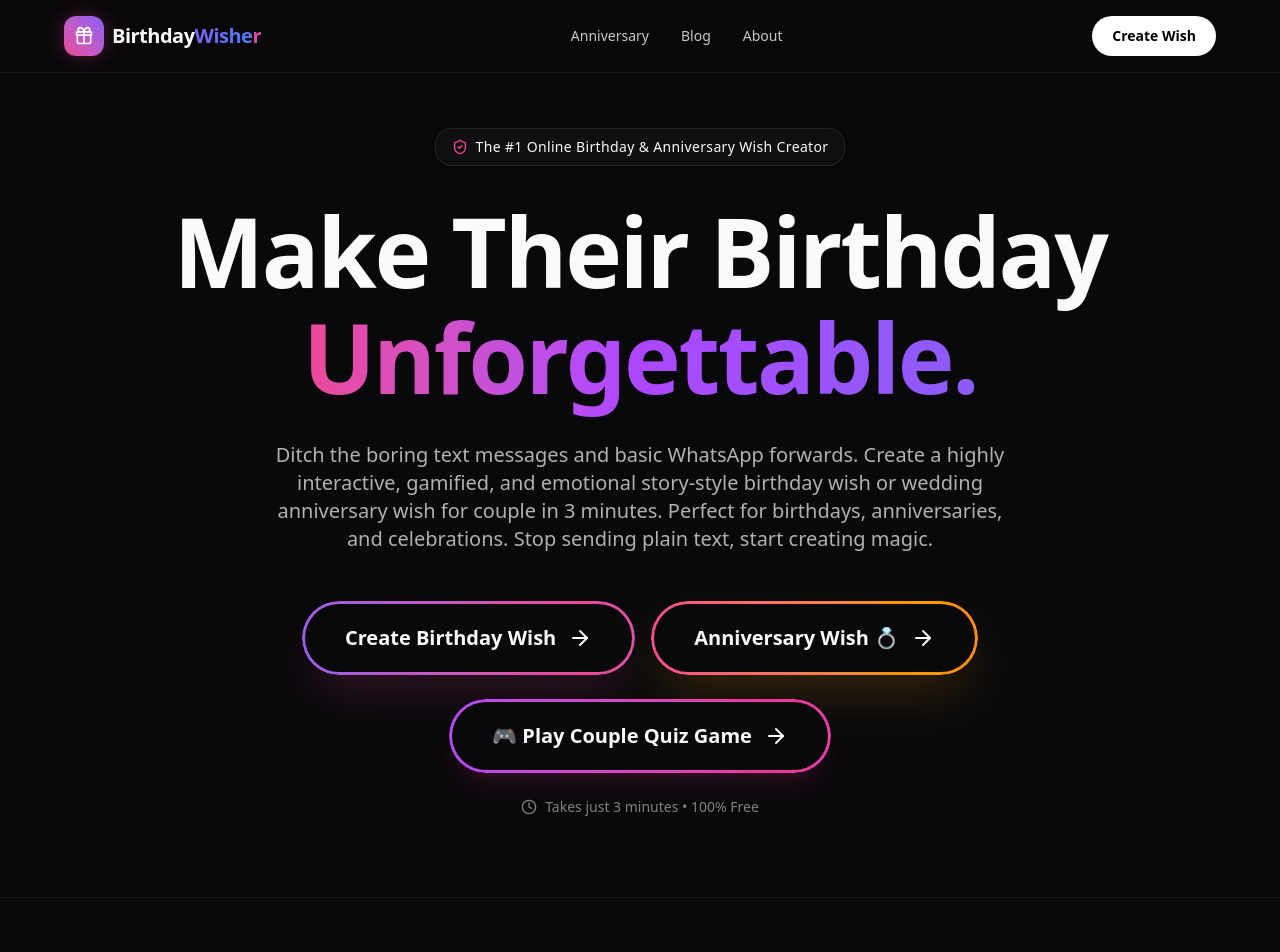
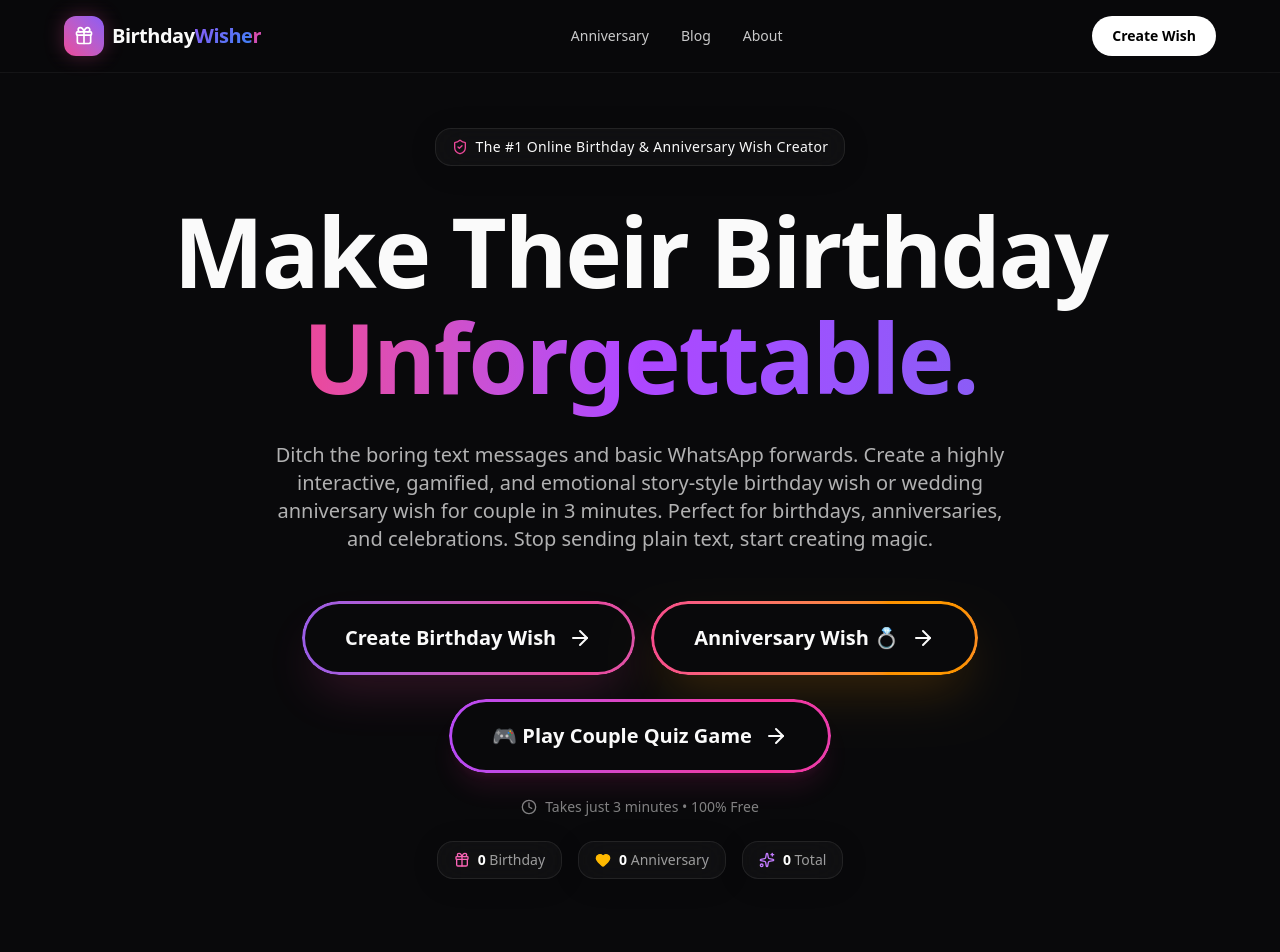
Before and after one commit to ak0033502-beep/birthdaywisher, a Next.js app: page / in a window 1280 px wide. Shown: the top 952 px of the page. Built offline with nearby package versions, Linux system fonts and the light colour scheme; no server answers; the database is empty.

Commit message:
feat: live wish counter on landing pages + auto-save wizard + birthday date lock

```diff
--- a/src/app/anniversary/page.tsx
+++ b/src/app/anniversary/page.tsx
@@ -4,6 +4,7 @@ import { motion } from "framer-motion";
 import { ArrowRight, Heart, ShieldCheck, Lock, Clock, Trash2, Camera, Music, Zap, MessageCircle, Gift, Ticket } from "lucide-react";
 import Link from "next/link";
 import { Metadata } from "next";
+import { WishCounter } from "@/components/ui/WishCounter";
 
 export default function AnniversaryPage() {
     return (
@@ -66,6 +67,8 @@ export default function AnniversaryPage() {
                         <span className="text-sm text-foreground/50 font-medium flex items-center gap-2">
                             <Clock className="w-4 h-4" /> Takes 3 minutes • 100% Free • 100% Private
                         </span>
+
+                        <WishCounter variant="anniversary" />
                     </motion.div>
                 </section>
 
--- /dev/null
+++ b/src/app/api/stats/route.ts
@@ -0,0 +1,25 @@
+import { NextResponse } from "next/server";
+import { sql } from "@vercel/postgres";
+
+export const revalidate = 0; // No cache — always fresh
+
+export async function GET() {
+    try {
+        const { rows } = await sql`
+            SELECT
+                COUNT(*) FILTER (WHERE data->>'wishType' = 'birthday' OR data->>'wishType' IS NULL) as birthday_count,
+                COUNT(*) FILTER (WHERE data->>'wishType' = 'anniversary') as anniversary_count,
+                COUNT(*) as total_count
+            FROM wishes
+        `;
+
+        return NextResponse.json({
+            birthday: Number(rows[0]?.birthday_count || 0),
+            anniversary: Number(rows[0]?.anniversary_count || 0),
+            total: Number(rows[0]?.total_count || 0),
+        });
+    } catch (error) {
+        console.error("Error fetching wish stats:", error);
+        return NextResponse.json({ birthday: 0, anniversary: 0, total: 0 });
+    }
+}
--- a/src/app/page.tsx
+++ b/src/app/page.tsx
@@ -4,6 +4,7 @@ import { motion } from "framer-motion";
 import { ArrowRight, Gift, Heart, Zap, Music, Ticket, Camera, Clock, MessageCircle, PlayCircle, ShieldCheck, Lock, Trash2 } from "lucide-react";
 import Link from "next/link";
 import Image from "next/image";
+import { WishCounter } from "@/components/ui/WishCounter";
 
 export default function Home() {
   return (
@@ -76,6 +77,8 @@ export default function Home() {
             <span className="text-sm text-foreground/50 font-medium flex items-center gap-2">
               <Clock className="w-4 h-4" /> Takes just 3 minutes • 100% Free
             </span>
+
+            <WishCounter variant="full" />
           </motion.div>
         </section>
 
--- /dev/null
+++ b/src/components/ui/WishCounter.tsx
@@ -0,0 +1,113 @@
+"use client";
+
+import { useEffect, useState } from "react";
+import { motion, useMotionValue, useTransform, animate } from "framer-motion";
+import { Gift, Heart, Sparkles } from "lucide-react";
+
+function AnimatedNumber({ value }: { value: number }) {
+    const motionVal = useMotionValue(0);
+    const rounded = useTransform(motionVal, (v) => Math.floor(v).toLocaleString());
+    const [display, setDisplay] = useState("0");
+
+    useEffect(() => {
+        const controls = animate(motionVal, value, {
+            duration: 2,
+            ease: "easeOut",
+        });
+        const unsubscribe = rounded.on("change", (v) => setDisplay(v));
+        return () => {
+            controls.stop();
+            unsubscribe();
+        };
+    }, [value, motionVal, rounded]);
+
+    return <span>{display}</span>;
+}
+
+export function WishCounter({ variant = "full" }: { variant?: "full" | "birthday" | "anniversary" }) {
+    const [stats, setStats] = useState({ birthday: 0, anniversary: 0, total: 0 });
+    const [loaded, setLoaded] = useState(false);
+
+    useEffect(() => {
+        const fetchStats = async () => {
+            try {
+                const res = await fetch("/api/stats");
+                if (res.ok) {
+                    const data = await res.json();
+                    setStats(data);
+                    setLoaded(true);
+                }
+            } catch {
+                // Silently fail
+            }
+        };
+
+        fetchStats();
+        // Poll every 30 seconds for live updates
+        const interval = setInterval(fetchStats, 30000);
+        return () => clearInterval(interval);
+    }, []);
+
+    if (!loaded) return null;
+
+    if (variant === "birthday") {
+        return (
+            <motion.div
+                initial={{ opacity: 0, y: 10 }}
+                animate={{ opacity: 1, y: 0 }}
+                transition={{ delay: 0.6 }}
+                className="inline-flex items-center gap-3 px-5 py-2.5 rounded-full glass-panel border border-white/10 text-sm"
+            >
+                <Gift className="w-4 h-4 text-pink-400" />
+                <span className="text-foreground/60">
+                    <span className="font-bold text-white"><AnimatedNumber value={stats.birthday} /></span> Birthday Wishes Created
+                </span>
+            </motion.div>
+        );
+    }
+
+    if (variant === "anniversary") {
+        return (
+            <motion.div
+                initial={{ opacity: 0, y: 10 }}
+                animate={{ opacity: 1, y: 0 }}
+                transition={{ delay: 0.6 }}
+                className="inline-flex items-center gap-3 px-5 py-2.5 rounded-full glass-panel border border-amber-500/20 text-sm"
+            >
+                <Heart className="w-4 h-4 text-amber-400 fill-amber-400" />
+                <span className="text-foreground/60">
+                    <span className="font-bold text-white"><AnimatedNumber value={stats.anniversary} /></span> Anniversary Wishes Created
+                </span>
+            </motion.div>
+        );
+    }
+
+    // Full variant — shows all stats
+    return (
+        <motion.div
+            initial={{ opacity: 0, y: 10 }}
+            animate={{ opacity: 1, y: 0 }}
+            transition={{ delay: 0.6 }}
+            className="flex flex-wrap items-center justify-center gap-4 text-sm"
+        >
+            <div className="inline-flex items-center gap-2 px-4 py-2 rounded-full glass-panel border border-white/10">
+                <Gift className="w-4 h-4 text-pink-400" />
+                <span className="text-foreground/60">
+                    <span className="font-bold text-white"><AnimatedNumber value={stats.birthday} /></span> Birthday
+                </span>
+            </div>
+            <div className="inline-flex items-center gap-2 px-4 py-2 rounded-full glass-panel border border-amber-500/20">
+                <Heart className="w-4 h-4 text-amber-400 fill-amber-400" />
+                <span className="text-foreground/60">
+                    <span className="font-bold text-white"><AnimatedNumber value={stats.anniversary} /></span> Anniversary
+                </span>
+            </div>
+            <div className="inline-flex items-center gap-2 px-4 py-2 rounded-full glass-panel border border-white/10">
+                <Sparkles className="w-4 h-4 text-purple-400" />
+                <span className="text-foreground/60">
+                    <span className="font-bold text-white"><AnimatedNumber value={stats.total} /></span> Total
+                </span>
+            </div>
+        </motion.div>
+    );
+}
```
